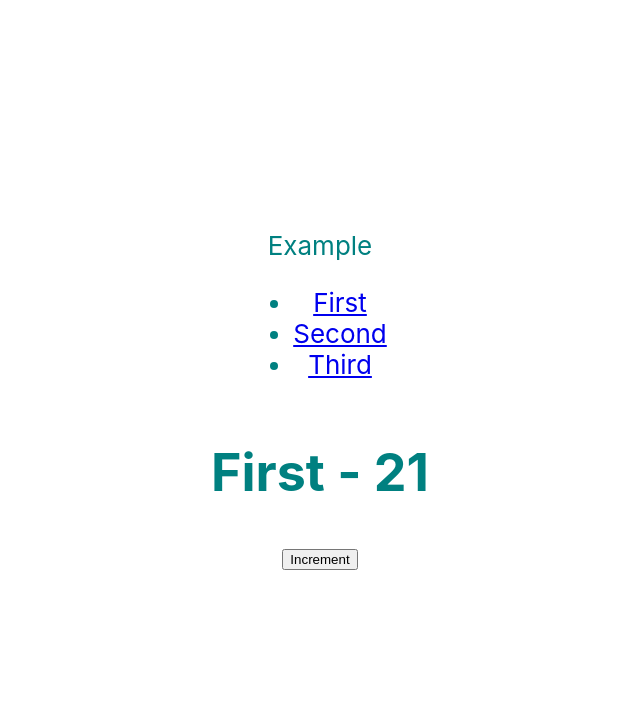
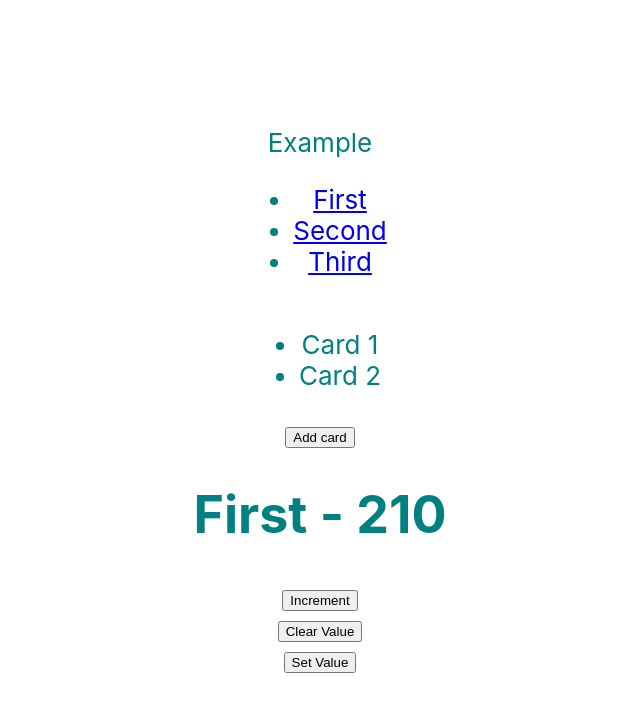
Before and after one commit to SmolinPavel/react34, a React (Create React App) app: page /first in a window 1280 px wide. Shown: the top 712 px of the page, without its empty margins (320-960 px from the left). Built offline with nearby package versions, Linux system fonts and the light colour scheme.

Commit message:
Add Redux Toolkit

```diff
--- a/package.json
+++ b/package.json
@@ -4,6 +4,7 @@
   "private": true,
   "dependencies": {
     "@material-ui/core": "^4.12.3",
+    "@reduxjs/toolkit": "^1.6.2",
     "@testing-library/jest-dom": "^5.11.4",
     "@testing-library/react": "^11.1.0",
     "@testing-library/user-event": "^12.1.10",
--- a/src/App.js
+++ b/src/App.js
@@ -1,3 +1,4 @@
+import { useState, useEffect } from 'react';
 import { Input } from '@material-ui/core';
 import { BrowserRouter, Switch, Route, Link } from 'react-router-dom';
 import { Provider } from 'react-redux';
@@ -22,9 +23,28 @@ const AsyncExample = asyncComponent({
 
 const ButtonWithDate = withDate(Button);
 
-const isAuthenticated = true;
+function App() {
+  const [cards, setCards] = useState([]);
 
-function App() {
+  useEffect(() => {
+    setTimeout(() => {
+      setCards([
+        {
+          id: 1,
+          label: 'Card 1',
+        },
+        {
+          id: 2,
+          label: 'Card 2',
+        },
+      ]);
+    }, 2000);
+  }, []);
+
+  const handleAdd = () => {
+    setCards((prevCards) => [...prevCards, { id: 3, label: 'Card 3' }]);
+  };
+
   return (
     <Provider store={store}>
       <BrowserRouter>
@@ -42,6 +62,15 @@ function App() {
                 <Link to="/third">Third</Link>
               </li>
             </ul>
+
+            <ul>
+              {cards.map((card) => (
+                <li key={card.id}>{card.label}</li>
+              ))}
+            </ul>
+            <div>
+              <button onClick={handleAdd}>Add card</button>
+            </div>
 
             <Switch>
               <Route path="/first" component={FirstPage} />
--- a/src/pages/FirstPage/FirstPage.js
+++ b/src/pages/FirstPage/FirstPage.js
@@ -1,16 +1,34 @@
 import { connect } from 'react-redux';
+
+import { clear, increment, setValue } from 'store';
 
 const selectValue = (state) => state.value.value;
 
-export const FirstPageComponent = ({ value, increment }) => {
-  const handleClick = () => {
+export const FirstPageComponent = ({ value, increment, clear, setValue }) => {
+  const handleIncrement = () => {
     increment(5);
+  };
+
+  const handleClear = () => {
+    clear();
+  };
+
+  const handleSetValue = () => {
+    setValue(100);
   };
 
   return (
     <div>
       <h1>First - {value}</h1>
-      <button onClick={handleClick}>Increment</button>
+      <div>
+        <button onClick={handleIncrement}>Increment</button>
+      </div>
+      <div>
+        <button onClick={handleClear}>Clear Value</button>
+      </div>
+      <div>
+        <button onClick={handleSetValue}>Set Value</button>
+      </div>
     </div>
   );
 };
@@ -19,9 +37,11 @@ const mapStateToProps = (state) => ({
   value: selectValue(state),
 });
 
-const mapDispatchToProps = (dispatch) => ({
-  increment: (value) => dispatch({ type: 'INCREMENT', payload: value }),
-});
+const mapDispatchToProps = {
+  increment,
+  clear,
+  setValue,
+};
 
 export const FirstPage = connect(
   mapStateToProps,
--- a/src/store/index.js
+++ b/src/store/index.js
@@ -1,23 +1,48 @@
-import { createStore, combineReducers } from 'redux';
-import { composeWithDevTools } from 'redux-devtools-extension';
+import {
+  createSlice,
+  createReducer,
+  configureStore,
+  combineReducers,
+} from '@reduxjs/toolkit';
 
 const initialValueState = {
-  value: 21,
-  nextValue: 3,
+  value: 210,
+  nextValue: 32,
 };
 
-const valueReducer = (state = initialValueState, action) => {
-  switch (action.type) {
-    case 'INCREMENT':
-      return { ...state, value: state.value + action.payload };
+const valueSlice = createSlice({
+  name: 'value',
+  initialState: initialValueState,
+  reducers: {
+    increment(state, action) {
+      state.value += action.payload;
+    },
+    decrement(state, action) {
+      state.value -= action.payload;
+    },
+    clear(state) {
+      state.value = 0;
+    },
+    setValue(state, action) {
+      state.value = action.payload;
+    },
+  },
+});
 
-    case 'DECREMENT':
-      return { ...state, value: state.value - action.payload };
+export const { increment, decrement, clear, setValue } = valueSlice.actions;
 
-    default:
-      return state;
-  }
-};
+// const valueReducer = createReducer(initialValueState, {
+//   [increment]: (state, action) => ({
+//     ...state,
+//     value: state.value + action.payload,
+//   }),
+//   [decrement]: (state, action) => ({
+//     ...state,
+//     value: state.value - action.payload,
+//   }),
+//   [clear]: (state) => ({ ...state, value: 0 }),
+//   [setValue]: (state, action) => ({ ...state, value: action.payload }),
+// });
 
 const initialUsersState = {
   items: [
@@ -29,6 +54,10 @@ const initialUsersState = {
       id: 2,
       name: 'Darina',
     },
+    {
+      id: 3,
+      name: 'Andrei',
+    },
   ],
 };
 
@@ -37,8 +66,10 @@ const usersReducer = (state = initialUsersState) => {
 };
 
 const rootReducer = combineReducers({
-  value: valueReducer,
+  value: valueSlice.reducer,
   users: usersReducer,
 });
 
-export const store = createStore(rootReducer, composeWithDevTools());
+export const store = configureStore({
+  reducer: rootReducer,
+});
```
Also changed, not shown: src/store/actionCreators.js (added, +10 -0 lines), 1 other file (tests, documents, lock files or other folders).
